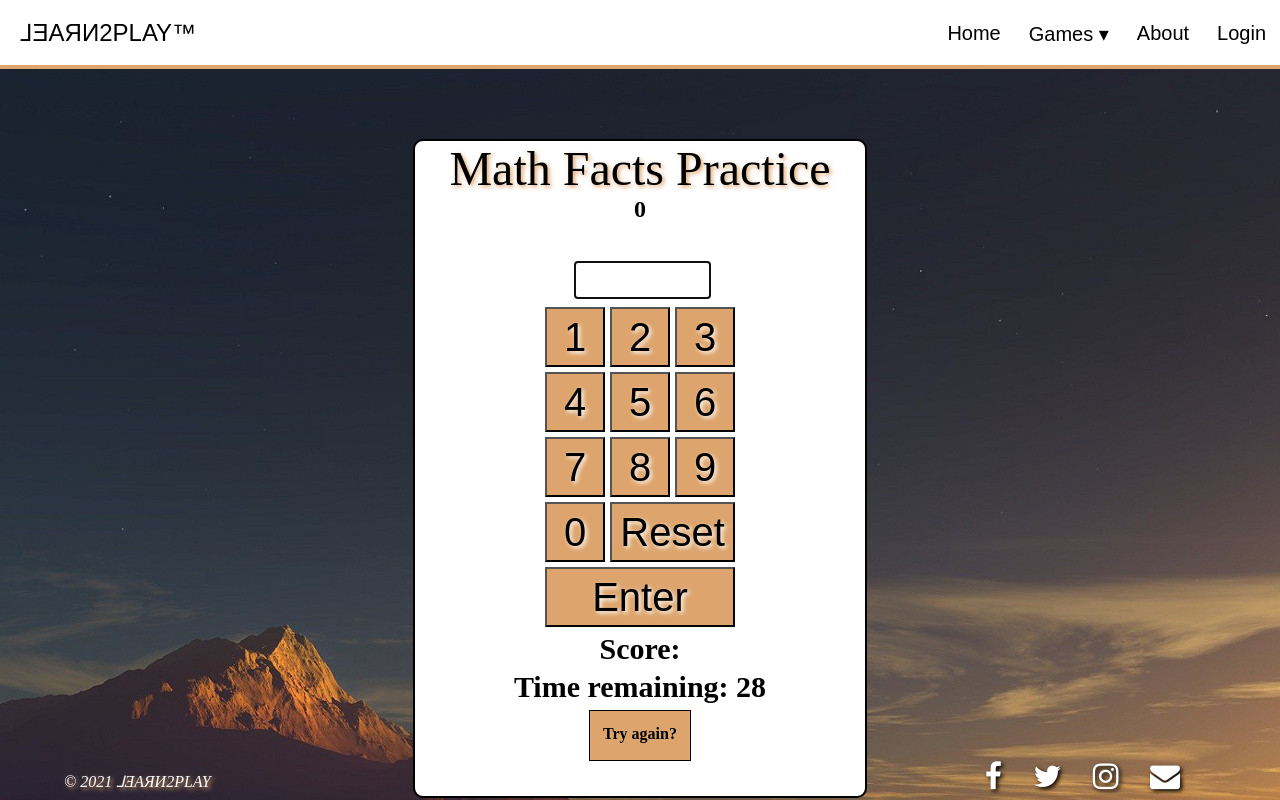
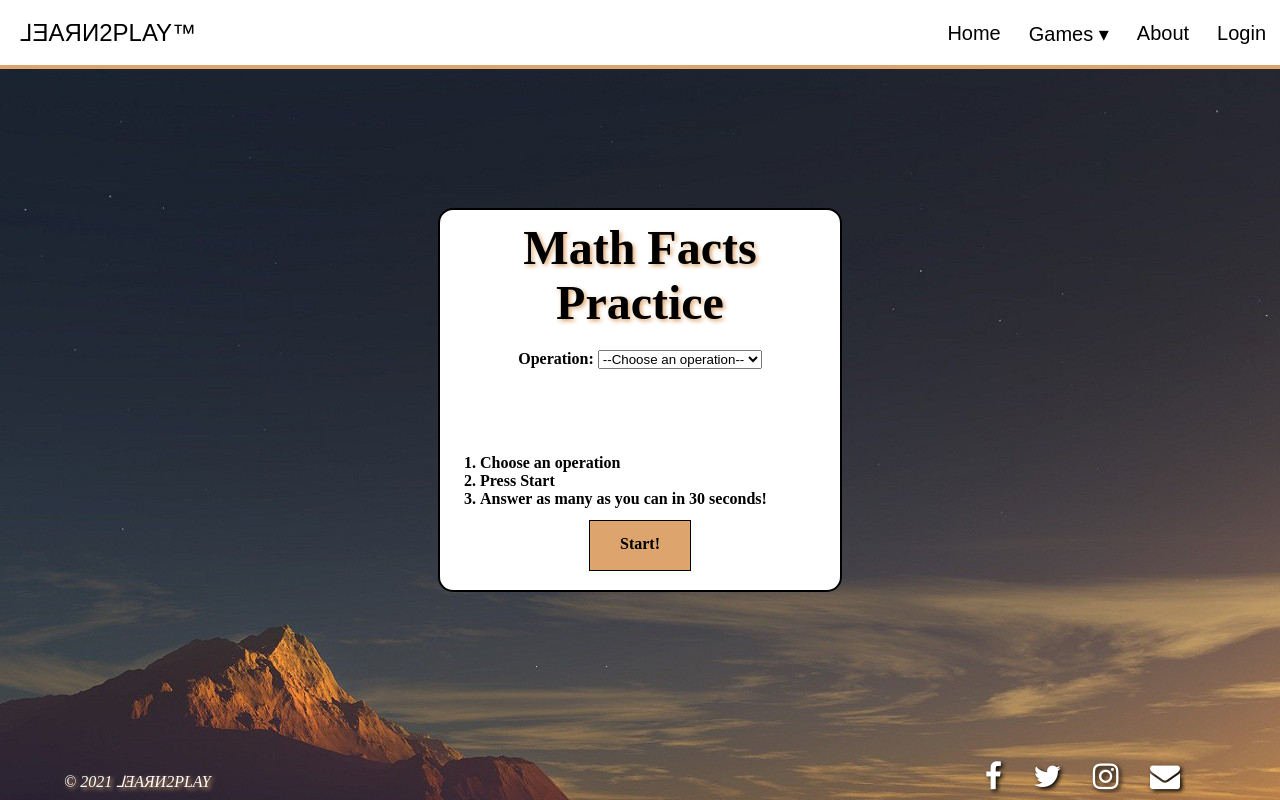
Before and after one commit to adamknapp124/FInal, a plain HTML site: page Games/math-facts.html in a window 1280 px wide. Both pictures are taken after a click on the element "Start!". Drawn offline with Linux system fonts and the light colour scheme.

Commit message:
really the last one

```diff
--- a/Games/math-facts.html
+++ b/Games/math-facts.html
@@ -35,7 +35,7 @@
             <div id="op_field">
                 <label for="operation">Operation:</label>
                     <select name="operation" id="operation">
-                        <option value="0">--Choose an operation--</option>
+                        <option value="0" id="noChoice">--Choose an operation--</option>
                         <option value="Addition">Addition</option>
                         <option value="Subtraction">Subtraction</option>
                         <option value="Division">Division</option>
--- a/script.js
+++ b/script.js
@@ -239,6 +239,9 @@ function gameMenuStart() {
     var operator = document.getElementById("chooseOp")
     var startGame = document.getElementById("mathFacts")
     var choice = document.getElementById("operation").value
+    if (choice == "0") {
+        youMustChoose()
+    } else {
         operator.style.display = "none"
         startGame.style.display = "block"
         document.getElementById("property").innerHTML = choice
@@ -246,6 +249,7 @@ function gameMenuStart() {
         startTimer()
         setClockInterval()
         document.getElementById("answerBox").focus()
+    }
 }
 
 function showGame() {
@@ -311,6 +315,7 @@ function probGenerator() {
     let subObject = subQuest[addIncriment]
     let divObject = divQuest[addIncriment]
     let mulObject = mulQuest[addIncriment]
+    let noChoice = document.getElementById("noChoice")
     let quest = document.getElementById("question")
     var choice = document.getElementById("operation").value
 
@@ -323,6 +328,11 @@ function probGenerator() {
     } else if (choice == "Multiplication") {
         quest.innerHTML = mulObject.mulProb
     }
+}
+
+function youMustChoose() {
+    window.alert("You must choose a property")
+    resetDropdown()
 }
 
 function putNumIn(someNum) {
@@ -346,7 +356,6 @@ function checkAnswer() {
     var currentValue = answerBox.value
     var answerBeingChecked = currentValue
     var operator = document.getElementById("operation").value
-    // var choice = document.getElementById("operation")
 
     if (answerBeingChecked == addQuest[addIncriment].answer && operator == "Addition") {
         scoreKeeper()
@@ -384,9 +393,6 @@ window.addEventListener("keydown", kbSubmit, false)
 var scoreBase = 0
 
 function scoreKeeper() {
-    // var startGame = document.getElementById("mathFacts")
-    // var showScore = document.getElementById("showScore")
-    // var operator = document.getElementById("chooseOp")
     let score = document.getElementById("score")
     scoreBase++
     score.innerHTML = "Score: " + scoreBase
@@ -397,8 +403,6 @@ function scoreKeeper() {
 
 function viewScore() {
     var startGame = document.getElementById("mathFacts")
-    // var showScore = document.getElementById("showScore")
-    // var operator = document.getElementById("chooseOp")
     let result = document.getElementById("result")
     result.innerHTML = scoreBase
     startGame.style.display = "none"
```
Lines whose indentation alone changed are shown as unchanged.
